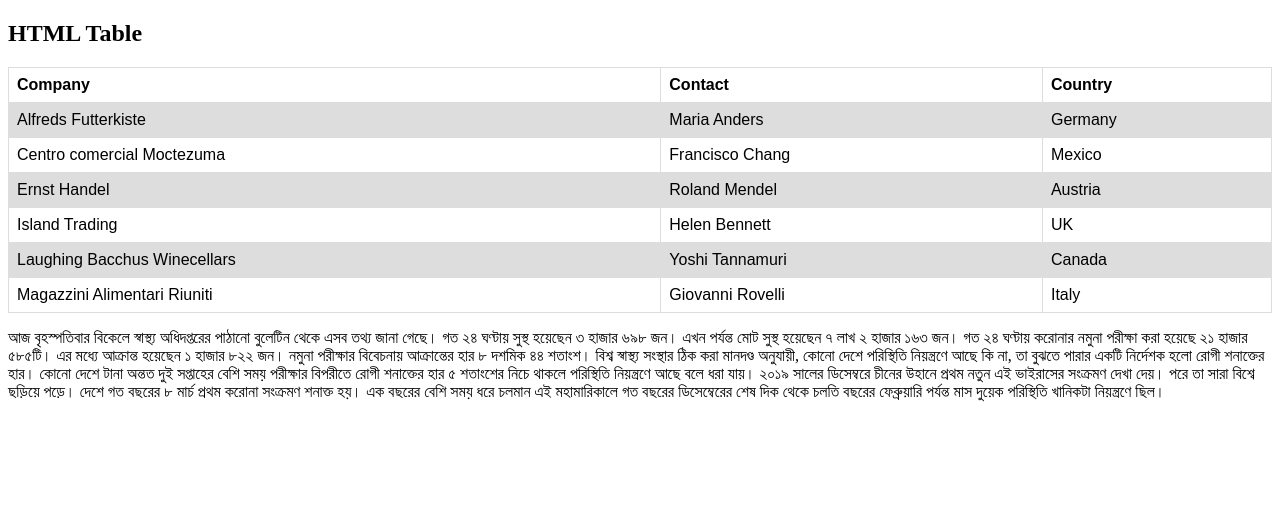
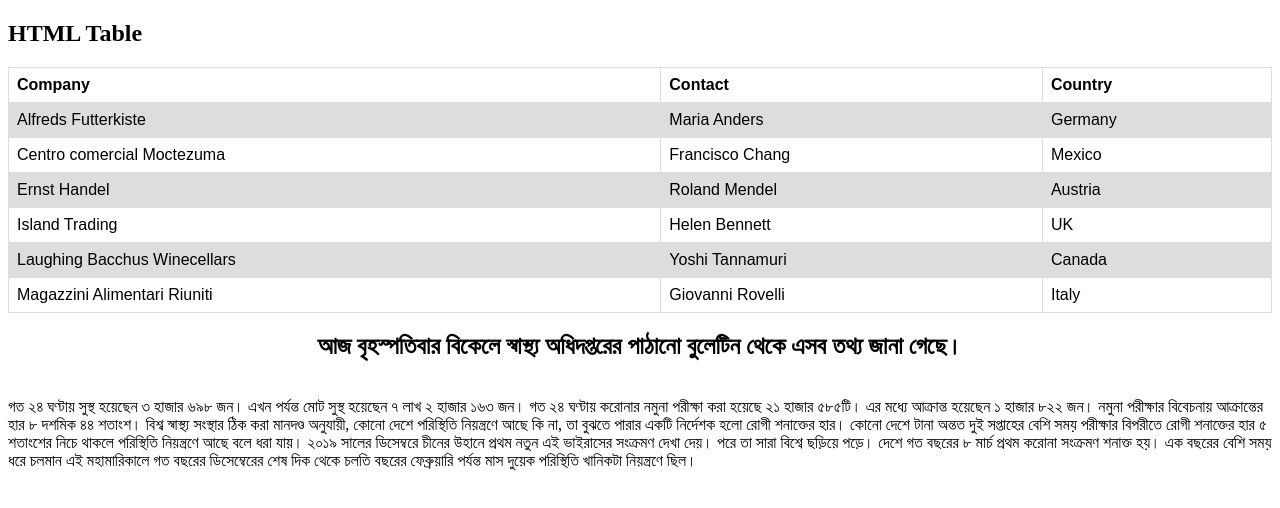
Before and after one commit to dinislamgithub/test, a plain HTML site: page din.html in a window 1280 px wide. Drawn offline with Linux system fonts and the light colour scheme.

Commit message:
Update din.html

```diff
--- a/din.html
+++ b/din.html
@@ -63,7 +63,8 @@ tr:nth-child(even) {
 
 <div>
 <p>
-আজ বৃহস্পতিবার বিকেলে স্বাস্থ্য অধিদপ্তরের পাঠানো বুলেটিন থেকে এসব তথ্য জানা গেছে।
+<center><h2>আজ বৃহস্পতিবার বিকেলে স্বাস্থ্য অধিদপ্তরের পাঠানো বুলেটিন থেকে এসব তথ্য জানা গেছে।</h2></center>
+  <br/>
 
 গত ২৪ ঘণ্টায় সুস্থ হয়েছেন ৩ হাজার ৬৯৮ জন। এখন পর্যন্ত মোট সুস্থ হয়েছেন ৭ লাখ ২ হাজার ১৬৩ জন।
 
```
